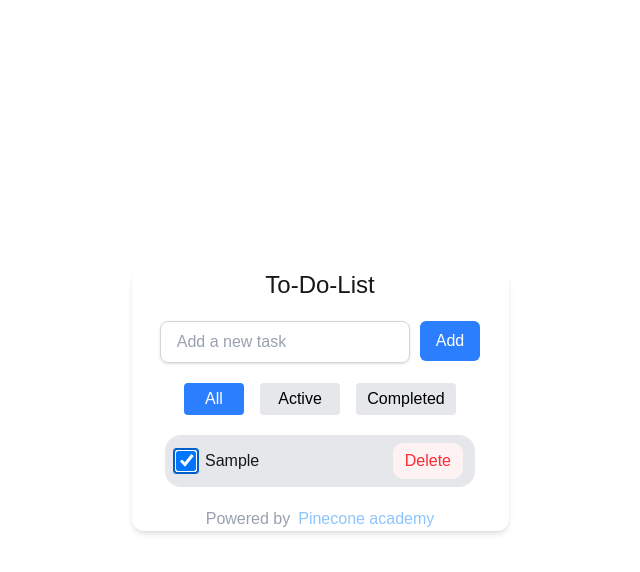
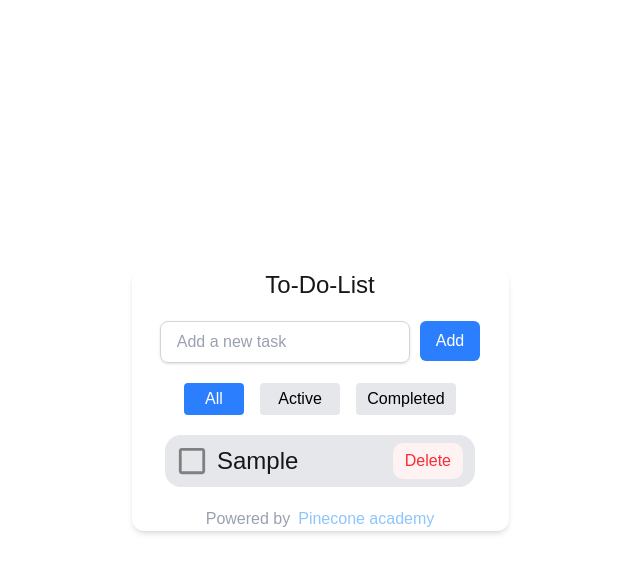
Before and after one commit to JinreP/Todo-React, a Next.js app: page / in a window 1280 px wide. Both pictures are taken after typing "Sample" into the empty fields and a click on the button "Add". Shown: the top 572 px of the page, without its empty margins (320-960 px from the left). Built offline with nearby package versions, Linux system fonts and the light colour scheme.

Commit message:
checked icon completed

```diff
--- a/package.json
+++ b/package.json
@@ -8,9 +8,10 @@
     "start": "next start"
   },
   "dependencies": {
+    "next": "15.5.2",
     "react": "19.1.0",
     "react-dom": "19.1.0",
-    "next": "15.5.2"
+    "react-icons": "^5.5.0"
   },
   "devDependencies": {
     "@tailwindcss/postcss": "^4",
--- a/src/app/page.jsx
+++ b/src/app/page.jsx
@@ -6,8 +6,8 @@ import Todo from "../components/Todo";
 export default function Home() {
   const [tasks, setTasks] = useState([]);
   const [inputValue, setInputvalue] = useState("");
-  const [isVisible, setIsVisible] = useState(false)
-
+  const [isVisible, setIsVisible] = useState(true);
+  const [checked, setChecked] = useState();
   function handleChange(e) {
     setInputvalue(e.target.value);
   }
@@ -15,8 +15,7 @@ export default function Home() {
     if (inputValue.trim() !== "") {
       setTasks([...tasks, inputValue]);
       setInputvalue("");
-      setIsVisible(!isVisible)
-
+      setIsVisible(!isVisible);
     }
   };
   const [filter, setFilter] = useState("all");
@@ -26,6 +25,9 @@ export default function Home() {
     setTasks(deleteTask);
   };
 
+  const clickIcon = () => {
+    setChecked(!checked);
+  };
   return (
     <div className=" flex flex-col w-full h-screen justify-center items-center">
       <Todo
@@ -40,6 +42,9 @@ export default function Home() {
         setFilter={setFilter}
         isVisible={isVisible}
         setIsVisible={setIsVisible}
+        clickIcon={clickIcon}
+        checked={checked}
+        setChecked={setChecked}
       />
     </div>
   );
--- a/src/components/Todo.jsx
+++ b/src/components/Todo.jsx
@@ -1,6 +1,10 @@
 "use client";
 import { use, useState } from "react";
 import { Buttons } from "./Buttons";
+import { FaCheckCircle, FaRegCircle } from "react-icons/fa";
+import { FaCheckSquare , FaRegSquare} from "react-icons/fa";
+
+
 export default function Todo(props) {
   const {
     tasks,
@@ -14,6 +18,9 @@ export default function Todo(props) {
     setFilter,
     setIsVisible,
     isVisible,
+    checked,
+    setChecked,
+    clickIcon,
   } = props;
   return (
     <div className="flex w-[377px]  h-fit flex-col justify-center items-center gap-[20px]  rounded-[12px]  bg-white shadow-md">
@@ -40,81 +47,15 @@ export default function Todo(props) {
             key={index}
             className="flex gap-2 relative w-[310px]  py-2 px-3 items-center justify-between bg-gray-200 rounded-2xl b"
           >
-            <svg
-              className="absolute left-2"
-              xmlns="http://www.w3.org/2000/svg"
-              width="26"
-              height="26"
-              viewBox="0 0 26 26"
-              fill="none"
-            >
-              <g filter="url(#filter0_d_29_655)">
-                <rect
-                  x="3"
-                  y="3"
-                  width="20"
-                  height="20"
-                  rx="2"
-                  fill="#0275FF"
-                />
-                <rect
-                  x="2.5"
-                  y="2.5"
-                  width="21"
-                  height="21"
-                  rx="2.5"
-                  stroke="white"
-                />
-                <path
-                  d="M8 12.5L12 16.5L19.5 7"
-                  stroke="white"
-                  strokeWidth="3"
-                />
-              </g>
-              <defs>
-                <filter
-                  id="filter0_d_29_655"
-                  x="0"
-                  y="0"
-                  width="26"
-                  height="26"
-                  filterUnits="userSpaceOnUse"
-                  colorInterpolationFilters="sRGB"
-                >
-                  <feFlood floodOpacity="0" result="BackgroundImageFix" />
-                  <feColorMatrix
-                    in="SourceAlpha"
-                    type="matrix"
-                    values="0 0 0 0 0 0 0 0 0 0 0 0 0 0 0 0 0 0 127 0"
-                    result="hardAlpha"
-                  />
-                  <feMorphology
-                    radius="2"
-                    operator="dilate"
-                    in="SourceAlpha"
-                    result="effect1_dropShadow_29_655"
-                  />
-                  <feOffset />
-                  <feComposite in2="hardAlpha" operator="out" />
-                  <feColorMatrix
-                    type="matrix"
-                    values="0 0 0 0 0.00392157 0 0 0 0 0.372549 0 0 0 0 0.8 0 0 0 1 0"
-                  />
-                  <feBlend
-                    mode="normal"
-                    in2="BackgroundImageFix"
-                    result="effect1_dropShadow_29_655"
-                  />
-                  <feBlend
-                    mode="normal"
-                    in="SourceGraphic"
-                    in2="effect1_dropShadow_29_655"
-                    result="shape"
-                  />
-                </filter>
-              </defs>
-            </svg>
-            <span className="pl-7">{task}</span>
+            <div className="cursor-pointer absolute left-3 " onClick={clickIcon}>
+              {checked ? (
+                <FaCheckSquare size={30} color="green" />
+              ) : (
+                <FaRegSquare size={30} color="gray" />
+              )}
+            </div>
+
+            <span className="pl-10 text-2xl ">{task}</span>
             <button
               className="bg-red-50 text-red-500 px-3 py-1.5 rounded-[10px] active:bg-red-200 hover:bg-red-100"
               onClick={() => deleteTasks(index)}
@@ -124,7 +65,7 @@ export default function Todo(props) {
           </li>
         ))}
       </ol>
-      {!isVisible && (
+      {isVisible && (
         <p className="text-gray-500 ">No tasks yet. Add one above!</p>
       )}
       <div className=" flex gap-2">
```
Also changed, not shown: 1 other file (tests, documents, lock files or other folders).
